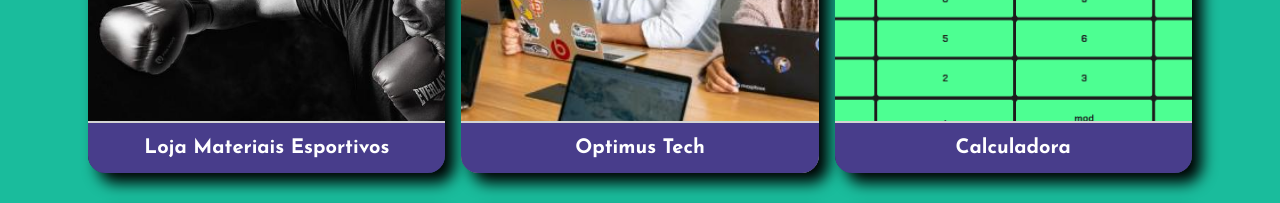
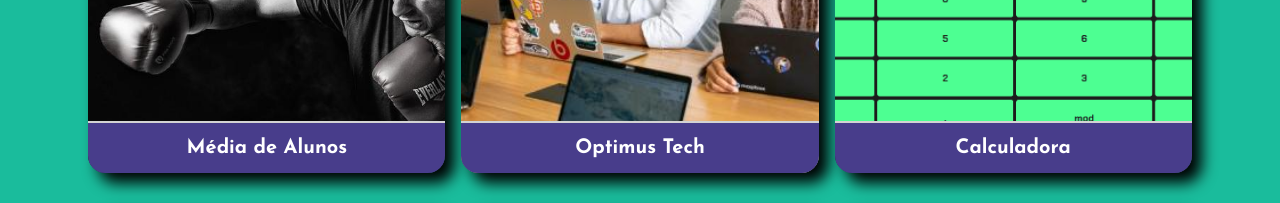
Before and after one commit to rodrigo-nasc/Meu-Site, a plain HTML site: page index.html in a window 1280 px wide. Shown: the part 1000-1203 px from the top of the page. Drawn offline with Linux system fonts and the light colour scheme; a web font is replaced by a local one.

Commit message:
Mudança de site

```diff
--- a/index.html
+++ b/index.html
@@ -29,16 +29,16 @@
             <div class="principal__sobre-mim" id="sobreMim">
                 <h3 class="titulo__sobre-mim">Sobre Mim</h3>
                 <p class="texto__sobre-mim">
-                    Sempre gostei de tecnologia, em especial desenvolvimento web. Há 6 meses comecei estudar sobre a área e hoje tenho conhecimentos em HTML, CSS e JavaScript.
-                    Estou procurando a minha primeira oportunidade na área para desenvolver ainda mais o que estou aprendendo. Abaixo você poderá conhecer um pouco mais sobre
-                    minhas habilidades e meu trabalho!!!
+                    Sempre gostei de tecnologia, em especial desenvolvimento web. Há 6 meses comecei estudar sobre a área e hoje tenho conhecimentos em HTML,
+                    CSS e JavaScript. Estou procurando a minha primeira oportunidade na área para desenvolver ainda mais o que estou aprendendo. Abaixo você
+                    poderá conhecer um pouco mais sobre minhas habilidades e meu trabalho!!!
                 </p>
             </div>
 
             <h3 class="titulo__portfolio" id="portfolio">Portfólio</h3>
 
             <div class="principal__portfolio">
-                <div class="principal__card card1"><a class="ancora__card" href="https://onebitcode-eta.vercel.app/">Loja Materiais Esportivos</a></div>
+                <div class="principal__card card1"><a class="ancora__card" href="https://media-alunos-self.vercel.app/">Média de Alunos</a></div>
                 <div class="principal__card card2"><a class="ancora__card" href="https://7-days-code.vercel.app/">Optimus Tech</a></div>
                 <div class="principal__card card3"><a class="ancora__card" href="https://calculadora-six-pi.vercel.app/">Calculadora</a></div>
                 <div class="principal__card card4"><a class="ancora__card" href="https://lista-de-tarefas-amber.vercel.app/">Lista de Tarefas</a></div>
```
